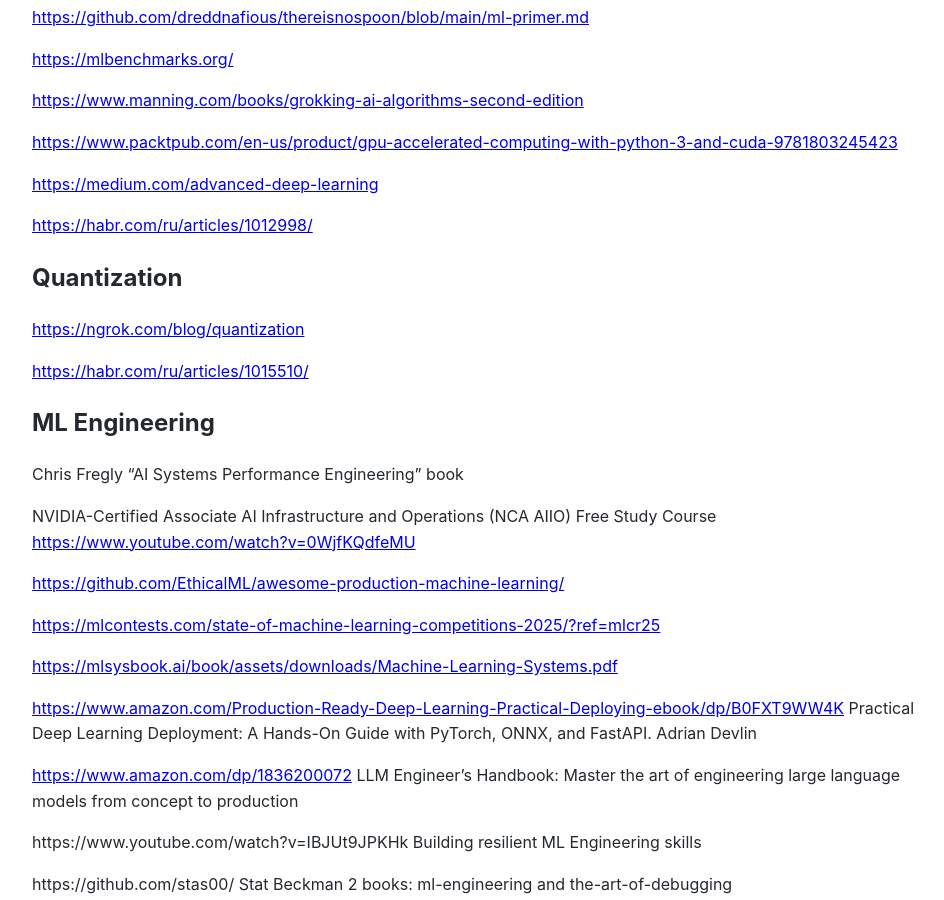
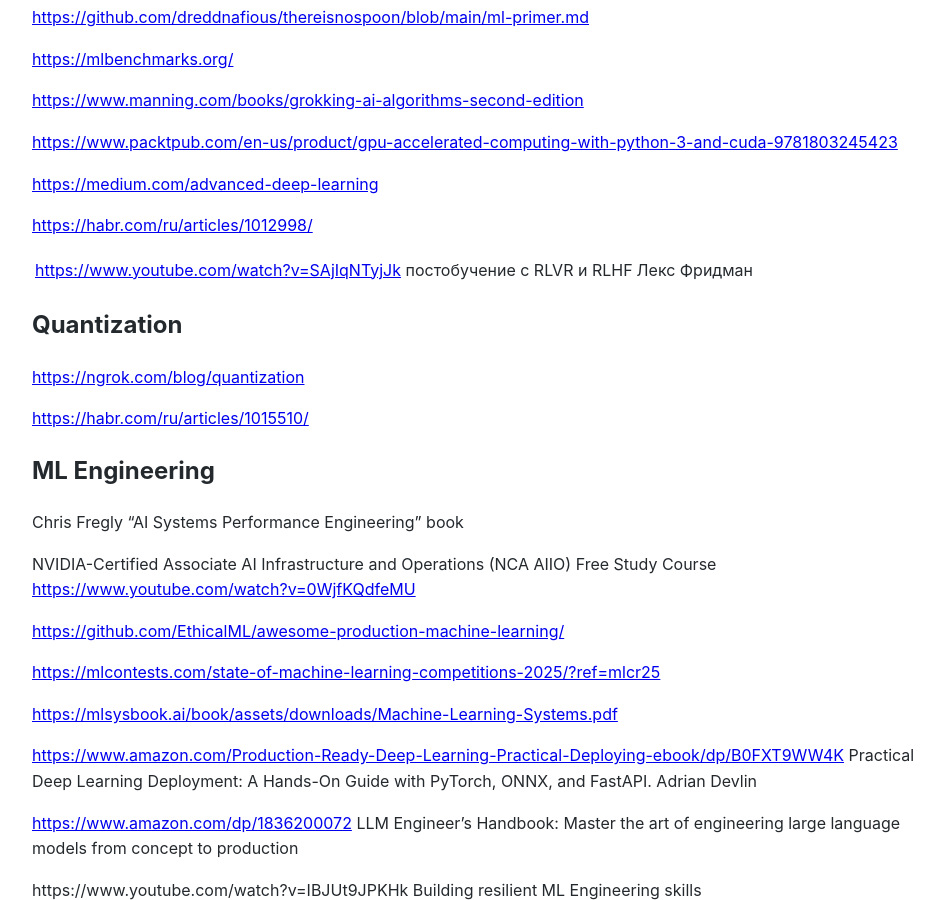
Before and after one commit to Michael-Lubinsky/michael-lubinsky.github.com, a Jekyll site: the page built from ml/mamba.md, in a window 1280 px wide and 900 px high, scrolled down 322 px. Shown: the whole window, without its empty margins (158-1102 px from the left). Built offline with Jekyll 4.4.1, drawn with Linux system fonts in a browser that asks for light colours; our own code applies the rules of GitHub Pages for plain Markdown files.

Commit message:
Update mamba.md

```diff
--- a/ml/mamba.md
+++ b/ml/mamba.md
@@ -27,6 +27,7 @@
 
 <https://habr.com/ru/articles/1012998/>
 
+<https://www.youtube.com/watch?v=SAjIqNTyjJk> постобучение с RLVR и RLHF | Лекс Фридман
 
 ## Quantization
 
```
